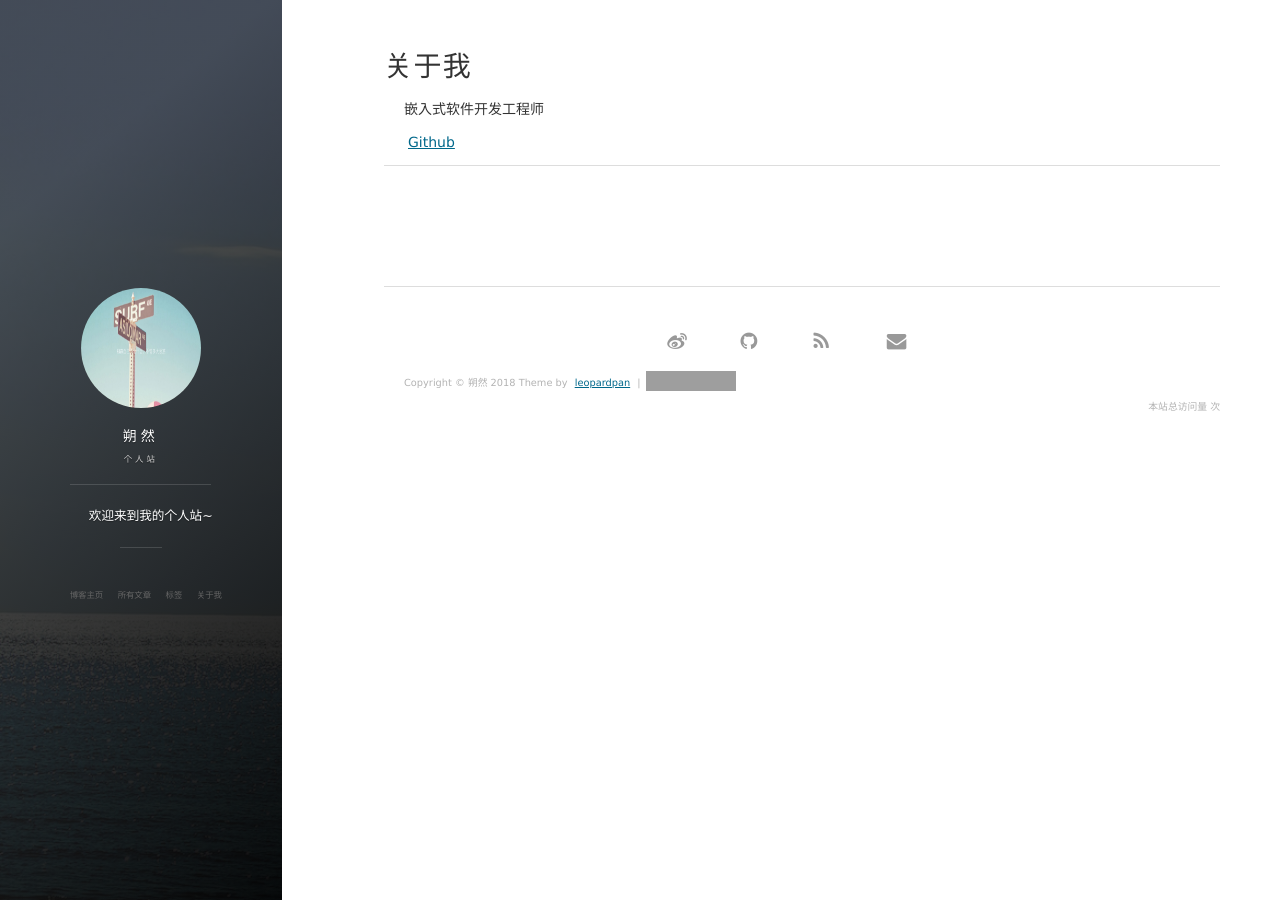
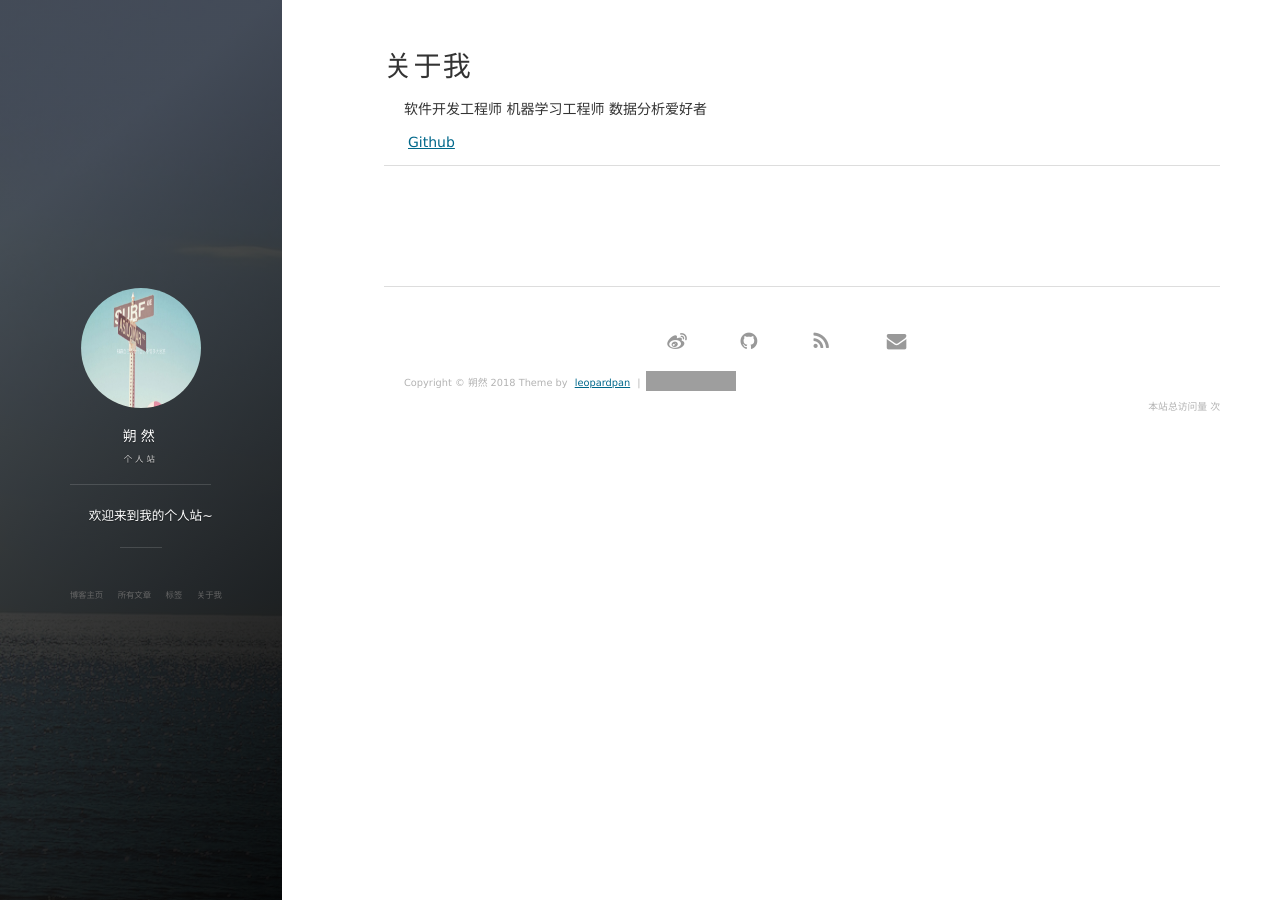
Before and after one commit to shuoranly/shuoranly.github.io, a Jekyll site: the page built from about.md, in a window 1280 px wide. Built offline with Jekyll 4.4.1, drawn with Linux system fonts in a browser that asks for light colours; nearby versions of some CDN libraries; comment, search, counter and statistics services are not loaded; grey boxes are pictures that could not be loaded.

Commit message:
Update about.md

```diff
--- a/about.md
+++ b/about.md
@@ -3,7 +3,9 @@ layout: page
 title: 关于我
 ---
 
-嵌入式软件开发工程师
+软件开发工程师
+机器学习工程师
+数据分析爱好者
 
 [Github](https://github.com/shuoranly)
 
```
